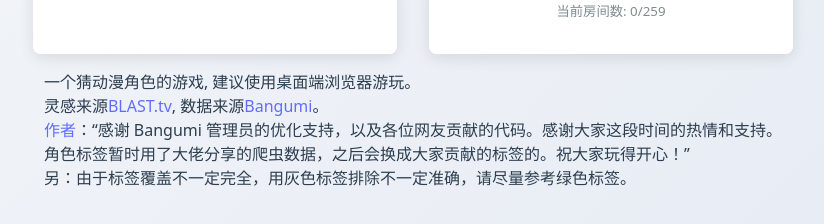
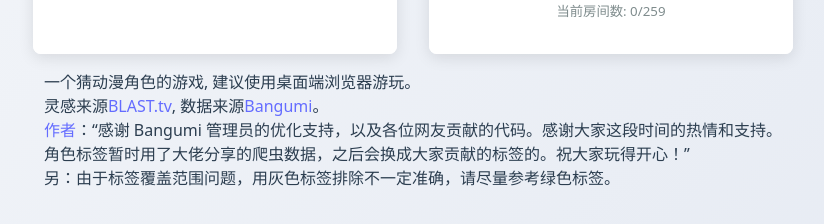
Before and after one commit to qcsmallblack/anime-character-guessr, a React (Vite) app in the folder client_v3/: page / in a window 1280 px wide. Shown: the part 390-614 px from the top of the page, without its empty margins (227-1051 px from the left). Built offline with nearby package versions, Linux system fonts and the light colour scheme; no server answers.

Commit message:
Update Home.jsx

```diff
--- a/client_v3/src/pages/Home.jsx
+++ b/client_v3/src/pages/Home.jsx
@@ -33,7 +33,7 @@ const Home = () => {
           数据来源<a href="https://bgm.tv/">Bangumi</a>。<br />
           <a href="https://space.bilibili.com/87983557">作者</a>：“感谢 Bangumi 管理员的优化支持，以及各位网友贡献的代码。感谢大家这段时间的热情和支持。<br/>
           角色标签暂时用了大佬分享的爬虫数据，之后会换成大家贡献的标签的。祝大家玩得开心！”<br/>
-          另：由于标签覆盖不一定完全，用灰色标签排除不一定准确，请尽量参考绿色标签。
+          另：由于标签覆盖范围问题，用灰色标签排除不一定准确，请尽量参考绿色标签。
         </p>
       </div>
     </div>
```
